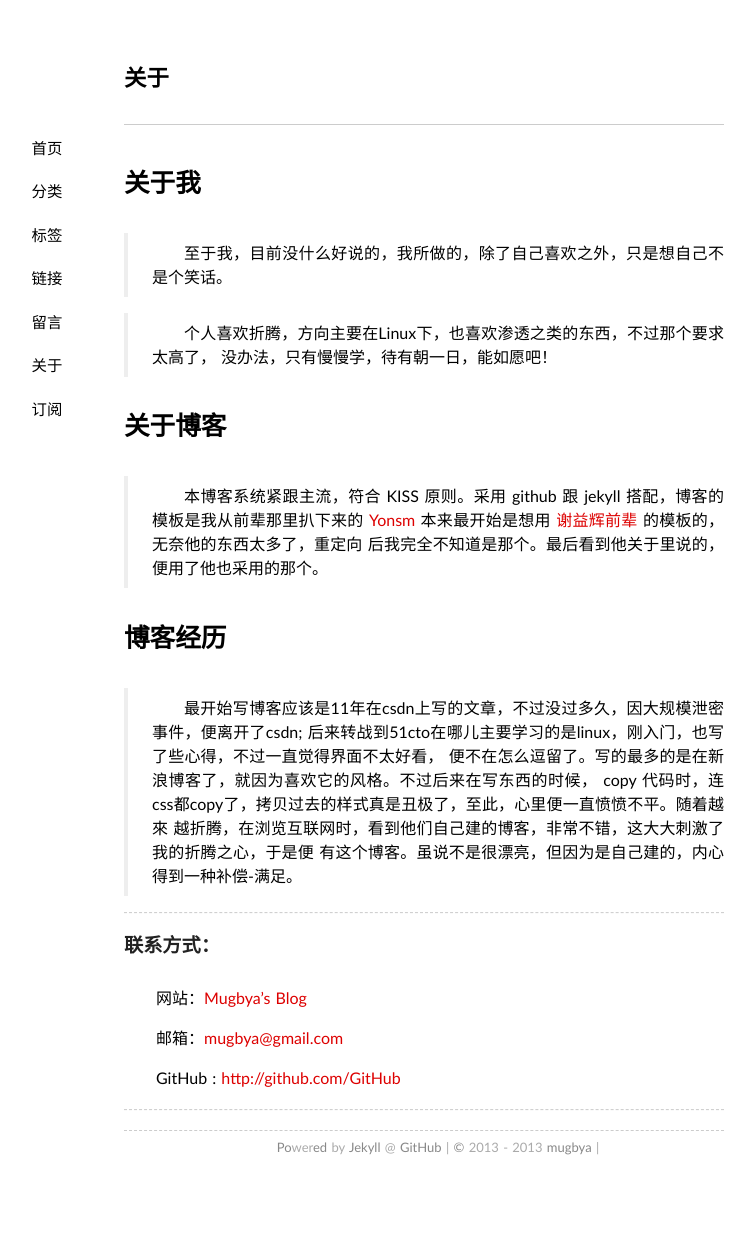
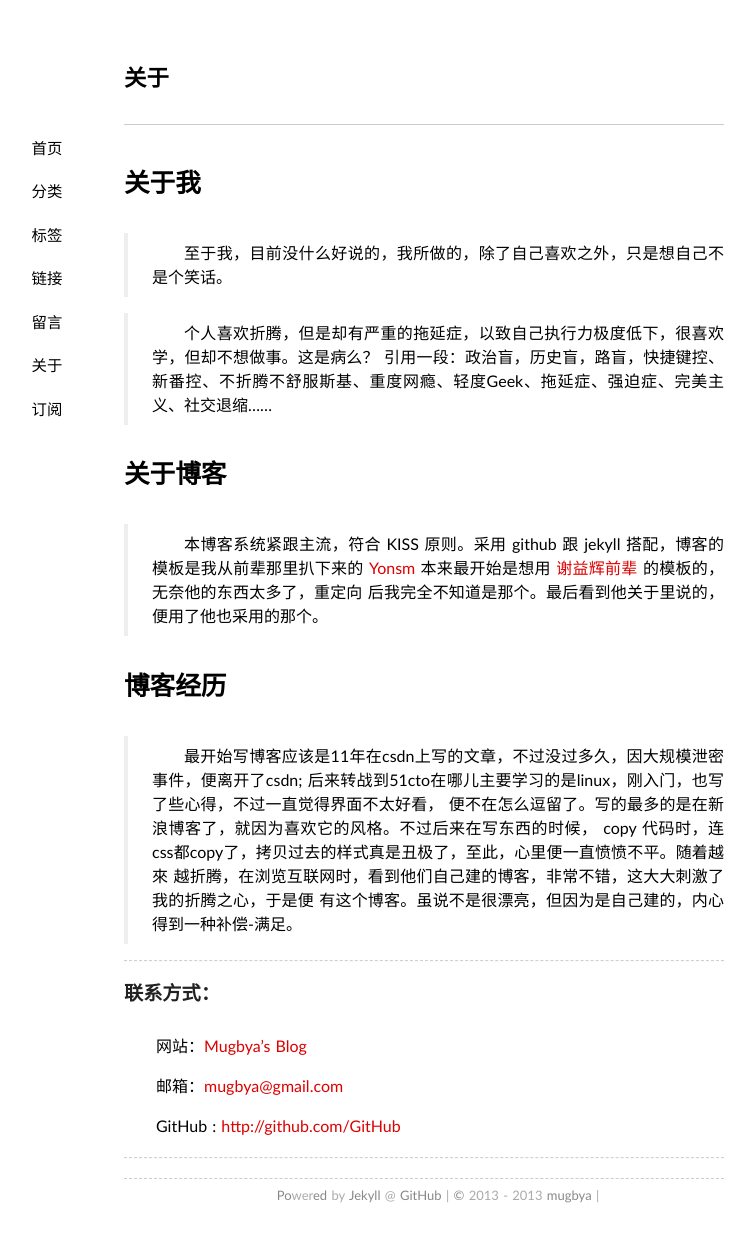
Before and after one commit to mugbya/mugbya.github.io, a Jekyll site: the page built from about/index.md, in a window 1280 px wide. Shown: the whole page, without its empty margins (216-971 px from the left). Built offline with Jekyll 4.4.1, drawn with Linux system fonts in a browser that asks for light colours; some web fonts are replaced; Markdown is read by kramdown in place of the engine named in the settings; comment, search, counter and statistics services are not loaded; before the commit the page ends 1190 px from its top, so only the background shows below that.

Commit message:
Update index.md

```diff
--- a/about/index.md
+++ b/about/index.md
@@ -9,9 +9,8 @@ comments: no
 
 >至于我，目前没什么好说的，我所做的，除了自己喜欢之外，只是想自己不是个笑话。
 
->个人喜欢折腾，方向主要在Linux下，也喜欢渗透之类的东西，不过那个要求太高了，
-没办法，只有慢慢学，待有朝一日，能如愿吧！
-
+>个人喜欢折腾，但是却有严重的拖延症，以致自己执行力极度低下，很喜欢学，但却不想做事。这是病么？
+引用一段：政治盲，历史盲，路盲，快捷键控、新番控、不折腾不舒服斯基、重度网瘾、轻度Geek、拖延症、强迫症、完美主义、社交退缩……
 
 
 #关于博客
```
